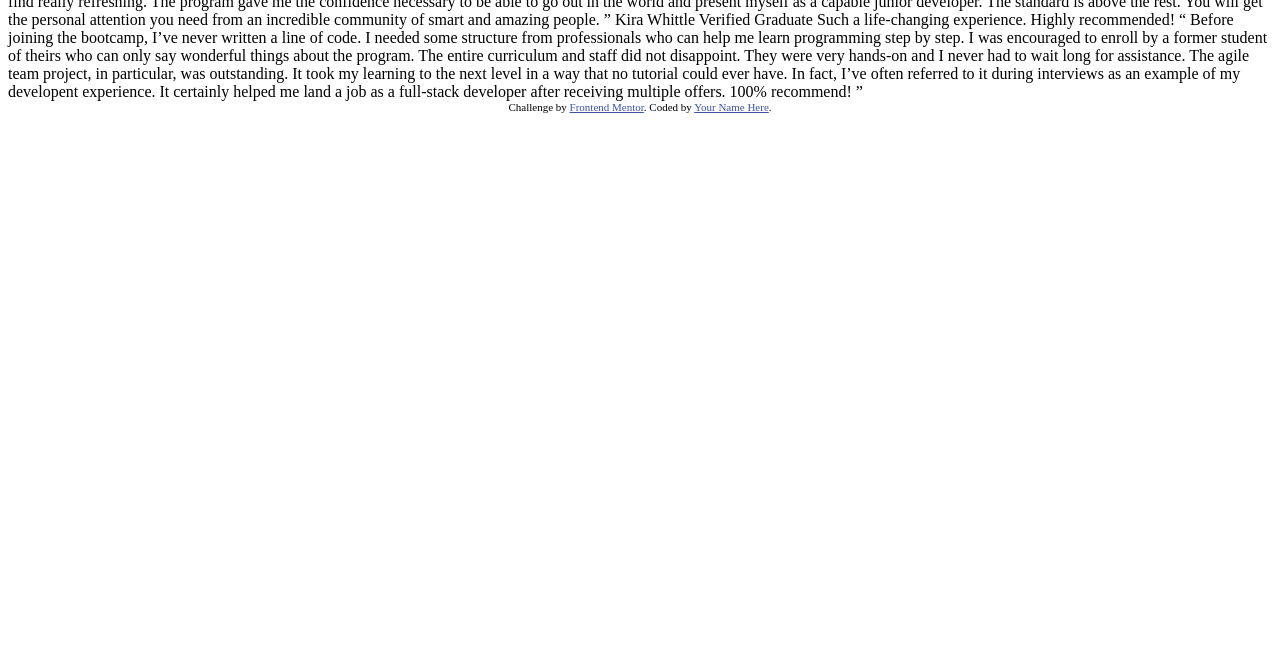
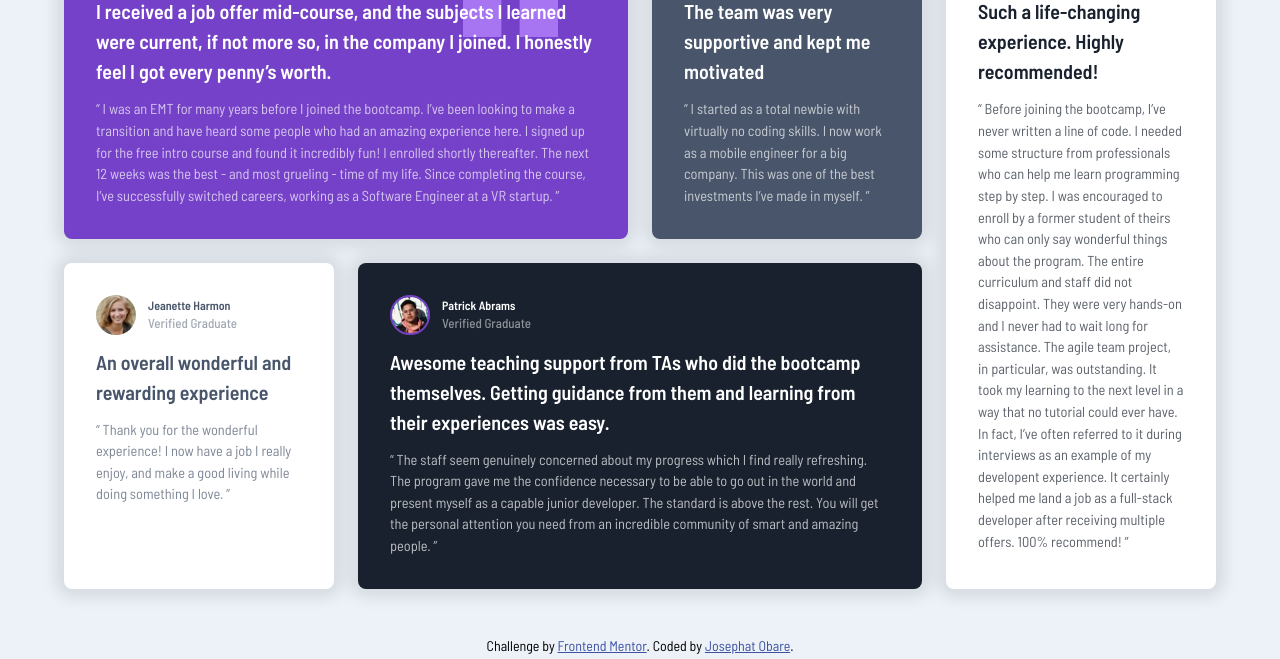
Before and after one commit to simplyObare/testimonials-grid-section, a plain HTML site: page index.html in a window 1280 px wide. Shown: the part 141-800 px from the top of the page. Drawn offline with Linux system fonts and the light colour scheme.

Commit message:
testimonials-grid-section completed

```diff
--- a/index.html
+++ b/index.html
@@ -1,76 +1,134 @@
 <!DOCTYPE html>
 <html lang="en">
   <head>
-  <meta charset="UTF-8">
-  <meta name="viewport" content="width=device-width, initial-scale=1.0"> <!-- displays site properly based on user's device -->
+    <meta charset="UTF-8" />
+    <meta name="viewport" content="width=device-width, initial-scale=1.0" />
+    <!-- displays site properly based on user's device -->
 
-  <link rel="icon" type="image/png" sizes="32x32" href="./images/favicon-32x32.png">
+    <link
+      rel="icon"
+      type="image/png"
+      sizes="32x32"
+      href="./images/favicon-32x32.png"
+    />
+
+    <link rel="stylesheet" href="styles.css" />
 
     <title>Frontend Mentor | [Challenge Name Here]</title>
 
     <!-- Feel free to remove these styles or customise in your own stylesheet 👍 -->
-  <style>
-    .attribution { font-size: 11px; text-align: center; }
-    .attribution a { color: hsl(228, 45%, 44%); }
-  </style>
   </head>
   <body>
-  Daniel Clifford
-  Verified Graduate
+    <div class="parent">
+      <div class="child child-1">
+        <header>
+          <img src="images/image-daniel.jpg" alt="Daniel Clifford" />
+          <div>
+            <p class="name">Daniel Clifford</p>
+            <p><span>Verified Graduate</span></p>
+          </div>
+        </header>
 
-  I received a job offer mid-course, and the subjects I learned were current, if not more so,
-  in the company I joined. I honestly feel I got every penny’s worth.
+        <h3>
+          I received a job offer mid-course, and the subjects I learned were
+          current, if not more so, in the company I joined. I honestly feel I
+          got every penny’s worth.
+        </h3>
+        <p class="review">
+          “ I was an EMT for many years before I joined the bootcamp. I’ve been
+          looking to make a transition and have heard some people who had an
+          amazing experience here. I signed up for the free intro course and
+          found it incredibly fun! I enrolled shortly thereafter. The next 12
+          weeks was the best - and most grueling - time of my life. Since
+          completing the course, I’ve successfully switched careers, working as
+          a Software Engineer at a VR startup. ”
+        </p>
+      </div>
+      <div class="child child-2">
+        <header>
+          <img src="images/image-jonathan.jpg" alt="" srcset="" />
+          <div>
+            <p class="name">Jonathan Walters</p>
+            <p><span>Verified Graduate</span></p>
+          </div>
+        </header>
 
-  “ I was an EMT for many years before I joined the bootcamp. I’ve been looking to make a
-  transition and have heard some people who had an amazing experience here. I signed up
-  for the free intro course and found it incredibly fun! I enrolled shortly thereafter.
-  The next 12 weeks was the best - and most grueling - time of my life. Since completing
-  the course, I’ve successfully switched careers, working as a Software Engineer at a VR startup. ”
+        <h3>The team was very supportive and kept me motivated</h3>
+        <p class="review">
+          “ I started as a total newbie with virtually no coding skills. I now
+          work as a mobile engineer for a big company. This was one of the best
+          investments I’ve made in myself. ”
+        </p>
+      </div>
+      <div class="child child-3">
+        <header>
+          <img src="/images/image-jeanette.jpg" alt="" srcset="" />
+          <div>
+            <p class="name">Jeanette Harmon</p>
+            <p><span>Verified Graduate</span></p>
+          </div>
+        </header>
 
-  Jonathan Walters
-  Verified Graduate
+        <h3>An overall wonderful and rewarding experience</h3>
+        <p class="review">
+          “ Thank you for the wonderful experience! I now have a job I really
+          enjoy, and make a good living while doing something I love. ”
+        </p>
+      </div>
+      <div class="child child-4">
+        <header>
+          <img src="/images/image-patrick.jpg" alt="" srcset="" />
+          <div>
+            <p class="name">Patrick Abrams</p>
+            <p><span>Verified Graduate</span></p>
+          </div>
+        </header>
 
-  The team was very supportive and kept me motivated
+        <h3>
+          Awesome teaching support from TAs who did the bootcamp themselves.
+          Getting guidance from them and learning from their experiences was
+          easy.
+        </h3>
+        <p class="review">
+          “ The staff seem genuinely concerned about my progress which I find
+          really refreshing. The program gave me the confidence necessary to be
+          able to go out in the world and present myself as a capable junior
+          developer. The standard is above the rest. You will get the personal
+          attention you need from an incredible community of smart and amazing
+          people. ”
+        </p>
+      </div>
+      <div class="child child-5">
+        <header>
+          <img src="/images/image-kira.jpg" alt="" srcset="" />
+          <div>
+            <p class="name">Kira Whittle</p>
+            <p><span>Verified Graduate</span></p>
+          </div>
+        </header>
 
-  “ I started as a total newbie with virtually no coding skills. I now work as a mobile engineer
-  for a big company. This was one of the best investments I’ve made in myself. ”
-
-  Jeanette Harmon
-  Verified Graduate
-
-  An overall wonderful and rewarding experience
-
-  “ Thank you for the wonderful experience! I now have a job I really enjoy, and make a good living
-  while doing something I love. ”
-
-  Patrick Abrams
-  Verified Graduate
-
-  Awesome teaching support from TAs who did the bootcamp themselves. Getting guidance from them and
-  learning from their experiences was easy.
-
-  “ The staff seem genuinely concerned about my progress which I find really refreshing. The program
-  gave me the confidence necessary to be able to go out in the world and present myself as a capable
-  junior developer. The standard is above the rest. You will get the personal attention you need from
-  an incredible community of smart and amazing people. ”
-
-  Kira Whittle
-  Verified Graduate
-
-  Such a life-changing experience. Highly recommended!
-
-  “ Before joining the bootcamp, I’ve never written a line of code. I needed some structure from
-  professionals who can help me learn programming step by step. I was encouraged to enroll by a former
-  student of theirs who can only say wonderful things about the program. The entire curriculum and staff
-  did not disappoint. They were very hands-on and I never had to wait long for assistance. The agile team
-  project, in particular, was outstanding. It took my learning to the next level in a way that no tutorial
-  could ever have. In fact, I’ve often referred to it during interviews as an example of my developent
-  experience. It certainly helped me land a job as a full-stack developer after receiving multiple offers.
-  100% recommend! ”
+        <h3>Such a life-changing experience. Highly recommended!</h3>
+        <p class="review">
+          “ Before joining the bootcamp, I’ve never written a line of code. I
+          needed some structure from professionals who can help me learn
+          programming step by step. I was encouraged to enroll by a former
+          student of theirs who can only say wonderful things about the program.
+          The entire curriculum and staff did not disappoint. They were very
+          hands-on and I never had to wait long for assistance. The agile team
+          project, in particular, was outstanding. It took my learning to the
+          next level in a way that no tutorial could ever have. In fact, I’ve
+          often referred to it during interviews as an example of my developent
+          experience. It certainly helped me land a job as a full-stack
+          developer after receiving multiple offers. 100% recommend! ”
+        </p>
+      </div>
+    </div>
 
     <div class="attribution">
-    Challenge by <a href="https://www.frontendmentor.io?ref=challenge" target="_blank">Frontend Mentor</a>.
-    Coded by <a href="#">Your Name Here</a>.
+      Challenge by
+      <a href="https://www.frontendmentor.io?ref=challenge" target="_blank"
+        >Frontend Mentor</a
+      >. Coded by <a href="#">Josephat Obare</a>.
     </div>
   </body>
 </html>
--- /dev/null
+++ b/styles.css
@@ -0,0 +1,176 @@
+@import url('https://fonts.googleapis.com/css2?family=Barlow+Semi+Condensed:ital,wght@0,100;0,200;0,300;0,400;0,500;0,600;0,700;0,800;0,900;1,100;1,200;1,300;1,400;1,500;1,600;1,700;1,800;1,900&display=swap');
+
+:root {
+   --Moderate-violet: hsl(263, 55%, 52%);
+   --Very-dark-grayish-blue: hsl(217, 19%, 35%);
+   --Very-dark-blackish-blue: hsl(219, 29%, 14%);
+   --White: hsl(0, 0%, 100%);
+   --Light-gray: hsl(0, 0%, 81%);
+   --Light-grayish-blue: hsl(210, 46%, 95%);
+}
+
+* {
+   margin: 0;
+   padding: 0;
+   box-sizing: border-box;
+}
+
+img {
+   max-width: 100%;
+}
+
+body {
+   font-family: 'Barlow Semi Condensed', sans-serif;
+   font-size: 13px;
+   background-color: var(--Light-grayish-blue);
+}
+
+.parent {
+   display: grid;
+   grid-template: column;
+   padding: 1.5rem;
+   gap: 2rem;
+}
+
+.child {
+   padding: 2rem;
+   border-radius: 0.5rem;
+   color: var(--White);
+   line-height: 1.5;
+   box-shadow: 0 0 1rem 0.5rem rgba(0, 0, 0, 0.1);
+}
+
+.child header {
+   display: grid;
+   grid-template-columns: auto 1fr;
+   align-items: center;
+   gap: .75rem;
+   margin-bottom: 1rem;
+}
+
+.child header img {
+   width: 2.5rem;
+   height: 2.5rem;
+   border-radius: 50%;
+}
+
+.child header .name {
+   font-weight: 600;
+   font-size: .875rem;
+}
+
+
+.child p span {
+   font-weight: 500;
+   opacity: 50%;
+}
+
+.child h3 {
+   margin-bottom: 1.5rem;
+   font-size: 1.5rem;
+   font-weight: 600;
+}
+
+.child .review {
+   opacity: 70%;
+   font-size: .9rem;
+}
+
+.child-1 {
+   background-color: var(--Moderate-violet);
+   background-image: url(images/bg-pattern-quotation.svg);
+   background-repeat: no-repeat;
+   background-position: top right 15%;
+   background-size: 95px 125px;
+}
+
+.child-1 header img {
+   border: 2px solid var(--Light-grayish-blue);
+}
+
+.child-2 {
+   background-color: var(--Very-dark-grayish-blue);
+}
+
+.child-3 {
+   background-color: var(--White);
+   color: var(--Very-dark-grayish-blue);
+}
+
+.child-4 {
+   background-color: var(--Very-dark-blackish-blue);
+}
+
+.child-4 header img {
+   border: 2px solid var(--Moderate-violet);
+}
+
+.child-5 {
+   background-color: var(--White);
+   color: var(--Very-dark-blackish-blue);
+}
+
+.attribution {
+   font-size: 14px;
+   text-align: center;
+}
+
+.attribution a {
+   color: hsl(228, 45%, 44%);
+}
+
+@media (min-width: 48em) {
+   body {
+      display: grid;
+      place-content: center;
+      min-height: 100vh;
+   }
+
+   .parent {
+      max-width: 1200px;
+      margin: 0 auto;
+      padding: 3rem 1.5rem;
+      grid-template-columns: repeat(4, 1fr);
+      grid-template-rows: repeat(2, 1fr);
+      gap: 1.5rem;
+   }
+
+   .child header {
+      margin-bottom: .75rem
+   }
+
+   .child header .name {
+      font-size: .75rem;
+   }
+
+   .child h3 {
+      font-size: 1.25rem;
+      margin-bottom: .75rem
+   }
+
+
+   .child-1 {
+      grid-row: 1/2;
+      grid-column: 1/3;
+   }
+
+   .child-2 {
+      grid-row: 1/2;
+      grid-column: 3/4;
+   }
+
+   .child-3 {
+      grid-row: 2/3;
+      grid-column: 1/2;
+   }
+
+   .child-4 {
+      grid-row: 2/3;
+      grid-column: 2/4;
+   }
+
+   .child-5 {
+      grid-row: 1/3;
+      grid-column: 4/5;
+   }
+}
```
Lines whose indentation alone changed are shown as unchanged.
